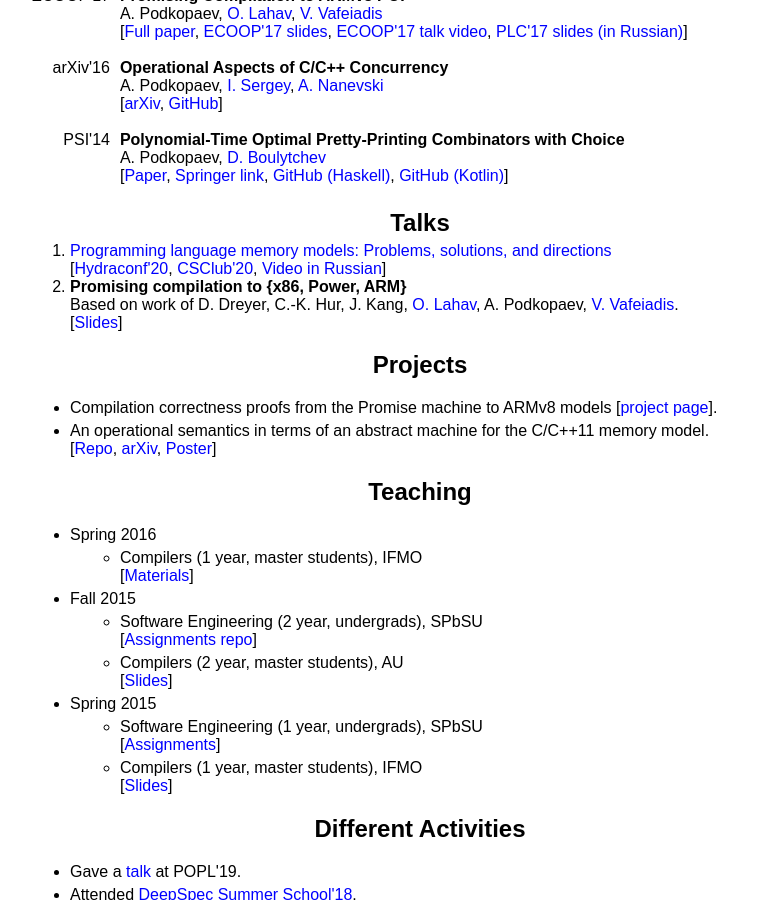
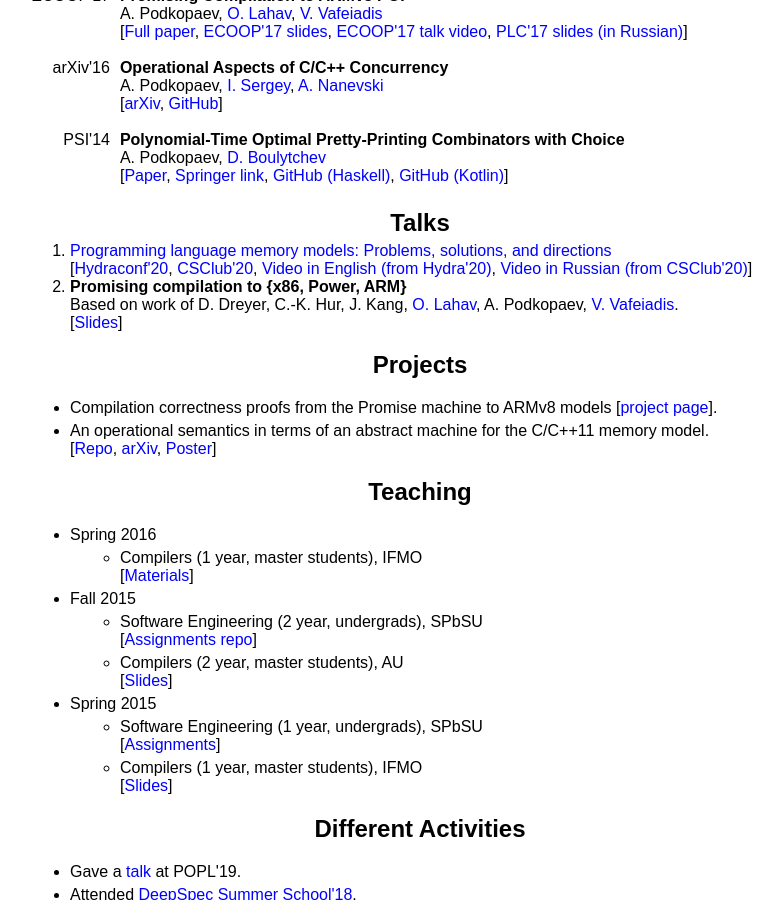
Before and after one commit to anlun/anlun.github.io, a Jekyll site: the page built from index.html, in a window 1280 px wide and 900 px high, scrolled down 915 px. Shown: the whole window, without its empty margins (220-1003 px from the left). Built offline with Jekyll 4.4.1, drawn with Linux system fonts in a browser that asks for light colours; some web fonts are replaced.

Commit message:
Link to Hydra talk

```diff
--- a/index.html
+++ b/index.html
@@ -71,7 +71,8 @@ I'm interested in weak memory models and language semantics.
          <br />
          [<a href="https://hydraconf.com/2020/msk/talks/5tovubrcdas5g40kgeoud7/">Hydraconf'20</a>,
          <a href="https://compsciclub.ru/courses/csseminar/2020-autumn/classes/6061/">CSClub'20</a>,
-         <a href="https://www.youtube.com/watch?v=C-c9D-IkFg8&feature=emb_logo">Video in Russian</a>]
+         <a href="https://youtu.be/q0qW4uALSDA">Video in English (from Hydra'20)</a>,
+         <a href="https://www.youtube.com/watch?v=C-c9D-IkFg8&feature=emb_logo">Video in Russian (from CSClub'20)</a>]
     </li>
     <li> <b>Promising compilation to {x86, Power, ARM}</b>
          <br />
--- a/talkplmm.html
+++ b/talkplmm.html
@@ -1,3 +1,5 @@
+[<a href="https://youtu.be/q0qW4uALSDA">Video from Hydra'20 (English)</a>, <a href="https://youtu.be/C-c9D-IkFg8">Video from CSClub'20 (Russian)</a>]
+
 <title> Programming language memory models: Problems, Solutions, and Directions </title>
 <h1> Programming language memory models: Problems, Solutions, and Directions (Talk) </h1>
 
```
